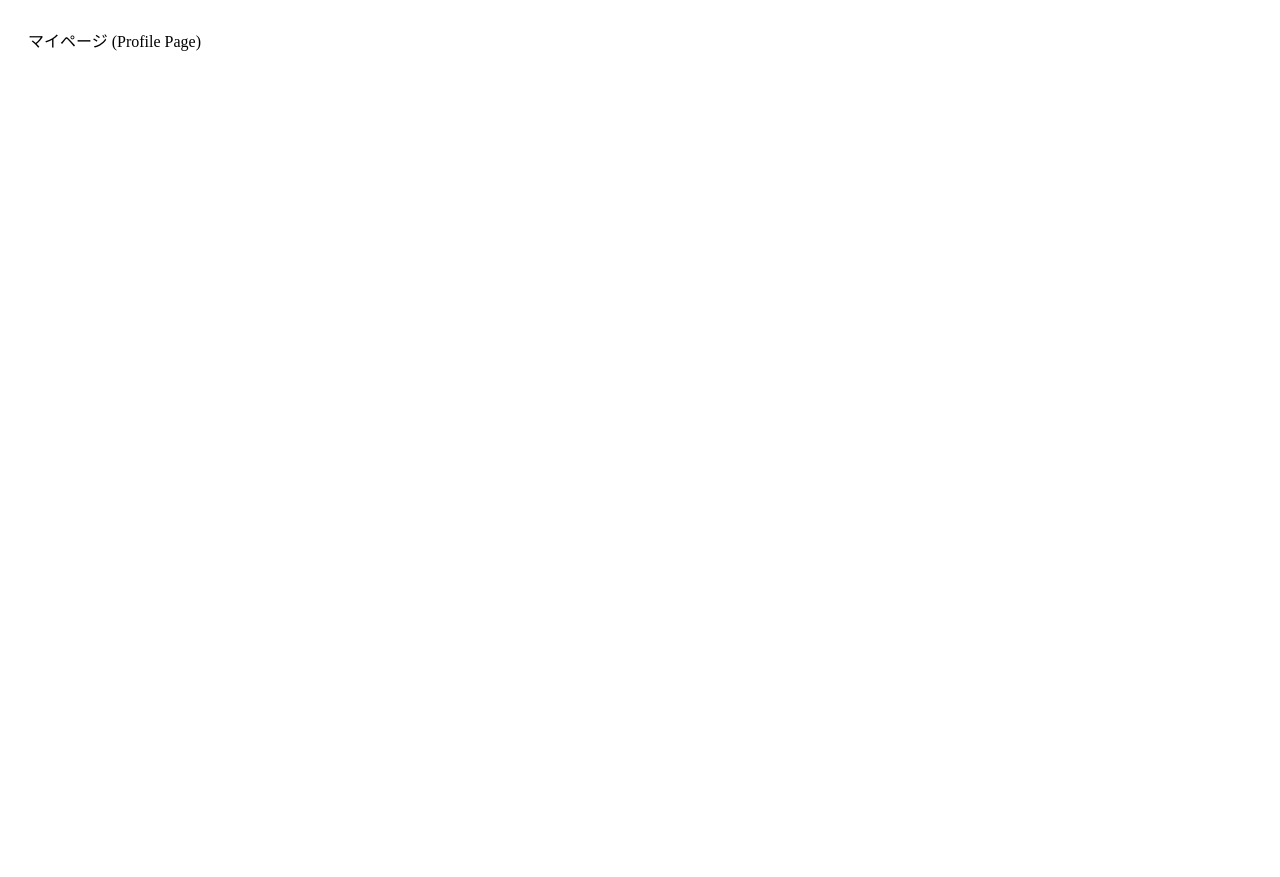
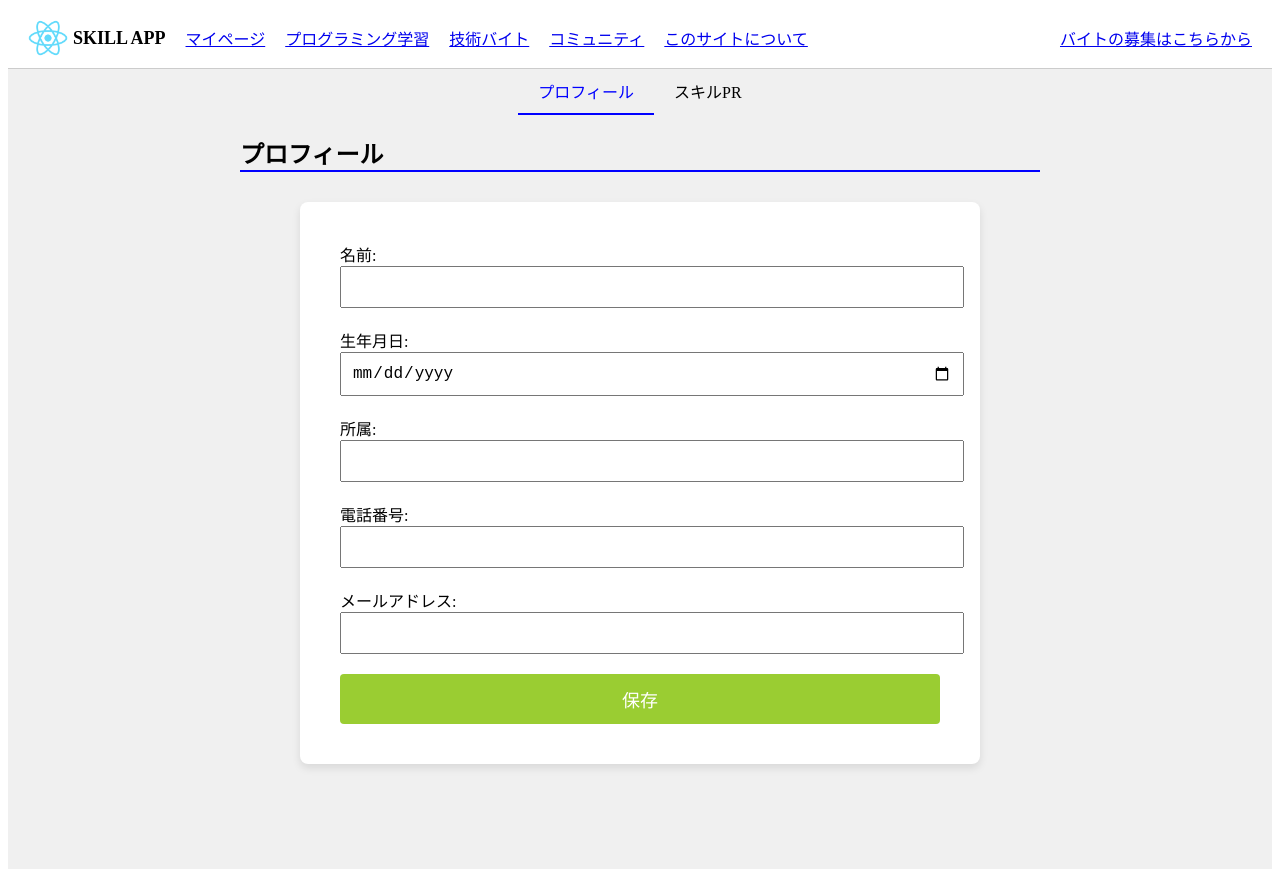
Before and after one commit to ga-mi-keke/skill-app-frontend, a React (Create React App) app: page /profile in a window 1280 px wide. Before the commit the page ends 800 px from the top, so only its background shows below. Built offline with nearby package versions, Linux system fonts and the light colour scheme; no server answers.

Commit message:
マイページ機能

```diff
--- a/src/App.js
+++ b/src/App.js
@@ -10,7 +10,7 @@ import JobPosting from './pages/Job-posting';
 import Jobs from './pages/Jobs';
 import Apply from './pages/Apply';
 import About from './pages/About';
-
+import MyPage from './pages/MyPage';
 //ページ遷移の処理を書いてる関数
 function App() {
   return (
@@ -24,11 +24,10 @@ function App() {
         <Route path="/jobs" element={<Jobs />} />
         <Route path="/apply" element={<Apply />} />
         <Route path="/about" element={<About />} />
+        <Route path="/profile" element={<MyPage />} />
         {/*まだ遷移先が作られてないから適当に中身を作ってる*/}
-        <Route path="/profile" element={<div style={{ padding: '20px' }}>マイページ (Profile Page)</div>} />
         <Route path="/learning" element={<div style={{ padding: '20px' }}>プログラミング学習 (Learning Page)</div>} />
         <Route path="/community" element={<div style={{ padding: '20px' }}>コミュニティ (Community Page)</div>} />
-        {/*<Route path="/about" element={<div style={{ padding: '20px' }}>このサイトについて (About Page)</div>} />*/}
       </Routes>
     </Router>
   );
--- /dev/null
+++ b/src/pages/MyPage.js
@@ -0,0 +1,50 @@
+// src/pages/MyPage.js
+import React, { useState } from 'react';
+import ProfileTab from './ProfileTab';
+import SkillPRTab from './SkillPRTab';
+import Header from '../components/Header';
+
+function MyPage() {
+  const [activeTab, setActiveTab] = useState('profile');
+
+  const tabStyle = {
+    padding: '10px 20px',
+    cursor: 'pointer',
+    textDecoration: 'none',
+    color: 'black',
+    borderBottom: '2px solid transparent'
+  };
+
+  const activeTabStyle = {
+    ...tabStyle,
+    color: 'blue',
+    borderBottom: '2px solid blue'
+  };
+
+  return (
+    <div>
+        <Header/>
+    <div style={{ backgroundColor: '#f0f0f0', minHeight: '100vh'}}>
+      <div style={{maxWidth: '800px', margin: '0 auto' }}>
+        {/* タブナビゲーション */}
+        <div style={{ display: 'flex', justifyContent: 'center', marginBottom: '20px' }}>
+          <div style={activeTab === 'profile' ? activeTabStyle : tabStyle} onClick={() => setActiveTab('profile')}>
+            プロフィール
+          </div>
+          <div style={activeTab === 'skills' ? activeTabStyle : tabStyle} onClick={() => setActiveTab('skills')}>
+            スキルPR
+          </div>
+        </div>
+        {/* タブの見出し（現在のタブの名称を大きく表示、下線付き） */}
+        <h2 style={{ textAlign: 'left', borderBottom: '2px solid blue', marginBottom: '30px' }}>
+          {activeTab === 'profile' ? 'プロフィール' : 'スキルPR'}
+        </h2>
+        {/* コンテンツ */}
+        {activeTab === 'profile' ? <ProfileTab /> : <SkillPRTab />}
+      </div>
+    </div>
+    </div>
+  );
+}
+
+export default MyPage;
--- /dev/null
+++ b/src/pages/ProfileTab.js
@@ -0,0 +1,106 @@
+// src/pages/ProfileTab.jsx
+import React, { useState, useEffect } from 'react';
+
+function ProfileTab() {
+  const [profile, setProfile] = useState({
+    name: '',
+    birth_date: '',
+    affiliation: '',
+    phone: '',
+    email: ''
+  });
+  const [message, setMessage] = useState('');
+
+  useEffect(() => {
+    fetch('http://localhost:3000/profile', {
+      method: 'GET',
+      headers: {
+        'Content-Type': 'application/json',
+        'Authorization': 'Bearer ' + localStorage.getItem('token')
+      },
+      credentials: 'include'
+    })
+      .then(res => {
+        if (!res.ok) throw new Error('プロフィール情報の取得に失敗しました');
+        return res.json();
+      })
+      .then(data => {
+        // birth_date を "yyyy-MM-dd" に変換
+        const formattedBirthDate = data.birth_date
+          ? new Date(data.birth_date).toISOString().split('T')[0]
+          : '';
+        setProfile({
+          ...data,
+          birth_date: formattedBirthDate
+        });
+      })
+      .catch(err => console.error(err));
+  }, []);
+
+  const handleChange = (e) => {
+    const { name, value } = e.target;
+    setProfile(prev => ({ ...prev, [name]: value }));
+  };
+
+  const handleSave = (e) => {
+    e.preventDefault();
+    fetch('http://localhost:3000/profile', {
+      method: 'PUT',
+      headers: {
+        'Content-Type': 'application/json',
+        'Authorization': 'Bearer ' + localStorage.getItem('token')
+      },
+      credentials: 'include',
+      body: JSON.stringify(profile)
+    })
+      .then(res => res.json())
+      .then(data => setMessage('プロフィールの保存が完了しました'))
+      .catch(err => console.error(err));
+  };
+
+  return (
+    <div style={{
+      backgroundColor: 'white',
+      padding: '40px',
+      borderRadius: '8px',
+      boxShadow: '0 4px 8px rgba(0,0,0,0.1)',
+      maxWidth: '600px',
+      margin: '0 auto'
+    }}>
+      <form onSubmit={handleSave} style={{ display: 'flex', flexDirection: 'column', gap: '20px' }}>
+        <div>
+          <label>名前: </label>
+          <input type="text" name="name" value={profile.name} onChange={handleChange} style={{ width: '100%', padding: '10px', fontSize: '16px' }}/>
+        </div>
+        <div>
+          <label>生年月日: </label>
+          <input type="date" name="birth_date" value={profile.birth_date} onChange={handleChange} style={{ width: '100%', padding: '10px', fontSize: '16px' }}/>
+        </div>
+        <div>
+          <label>所属: </label>
+          <input type="text" name="affiliation" value={profile.affiliation} onChange={handleChange} style={{ width: '100%', padding: '10px', fontSize: '16px' }}/>
+        </div>
+        <div>
+          <label>電話番号: </label>
+          <input type="text" name="phone" value={profile.phone} onChange={handleChange} style={{ width: '100%', padding: '10px', fontSize: '16px' }}/>
+        </div>
+        <div>
+          <label>メールアドレス: </label>
+          <input type="email" name="email" value={profile.email} onChange={handleChange} style={{ width: '100%', padding: '10px', fontSize: '16px' }}/>
+        </div>
+        <button type="submit" style={{
+          padding: '12px 20px',
+          fontSize: '18px',
+          backgroundColor: '#9acd32',
+          color: 'white',
+          border: 'none',
+          borderRadius: '4px',
+          cursor: 'pointer'
+        }}>保存</button>
+        {message && <p style={{ textAlign: 'center' }}>{message}</p>}
+      </form>
+    </div>
+  );
+}
+
+export default ProfileTab;
--- /dev/null
+++ b/src/pages/SkillPRTab.js
@@ -0,0 +1,112 @@
+// src/pages/SkillPRTab.jsx
+import React, { useState, useEffect } from 'react';
+
+function SkillPRTab() {
+  const [skills, setSkills] = useState({
+    programmingLanguages: '',
+    frameworks: '',
+    databases: '',
+    cloudPlatforms: '',
+    devTools: ''
+  });
+  const [message, setMessage] = useState('');
+
+  useEffect(() => {
+    fetch('http://localhost:3000/skills', {
+      method: 'GET',
+      headers: {
+        'Content-Type': 'application/json',
+        'Authorization': 'Bearer ' + localStorage.getItem('token')
+      },
+      credentials: 'include'
+    })
+      .then(res => {
+        if (!res.ok) throw new Error('スキル情報取得エラー');
+        return res.json();
+      })
+      .then(data => {
+        setSkills({
+          programmingLanguages: data.programming_languages || '',
+          frameworks: data.frameworks || '',
+          databases: data.dbs || '',
+          cloudPlatforms: data.cloud_platforms || '',
+          devTools: data.dev_tools || ''
+        });
+      })
+      .catch(err => console.error(err));
+  }, []);
+
+  const handleChange = (e) => {
+    const { name, value } = e.target;
+    setSkills(prev => ({ ...prev, [name]: value }));
+  };
+
+  const handleSave = (e) => {
+    e.preventDefault();
+    const payload = {
+      programming_languages: skills.programmingLanguages,
+      frameworks: skills.frameworks,
+      dbs: skills.databases,
+      cloud_platforms: skills.cloudPlatforms,
+      dev_tools: skills.devTools
+    };
+    fetch('http://localhost:3000/skills', {
+      method: 'PUT',
+      headers: {
+        'Content-Type': 'application/json',
+        'Authorization': 'Bearer ' + localStorage.getItem('token')
+      },
+      credentials: 'include',
+      body: JSON.stringify(payload)
+    })
+      .then(res => res.json())
+      .then(data => setMessage('スキル情報の保存が完了しました'))
+      .catch(err => console.error(err));
+  };
+
+  return (
+    <div style={{
+      backgroundColor: 'white',
+      padding: '40px',
+      borderRadius: '8px',
+      boxShadow: '0 4px 8px rgba(0,0,0,0.1)',
+      maxWidth: '600px',
+      margin: '0 auto'
+    }}>
+      <form onSubmit={handleSave} style={{ display: 'flex', flexDirection: 'column', gap: '20px' }}>
+        <div>
+          <label>プログラミング言語: </label>
+          <input type="text" name="programmingLanguages" value={skills.programmingLanguages} onChange={handleChange} style={{ width: '100%', padding: '10px', fontSize: '16px' }}/>
+        </div>
+        <div>
+          <label>フレームワーク: </label>
+          <input type="text" name="frameworks" value={skills.frameworks} onChange={handleChange} style={{ width: '100%', padding: '10px', fontSize: '16px' }}/>
+        </div>
+        <div>
+          <label>データベース: </label>
+          <input type="text" name="databases" value={skills.databases} onChange={handleChange} style={{ width: '100%', padding: '10px', fontSize: '16px' }}/>
+        </div>
+        <div>
+          <label>クラウドプラットフォーム: </label>
+          <input type="text" name="cloudPlatforms" value={skills.cloudPlatforms} onChange={handleChange} style={{ width: '100%', padding: '10px', fontSize: '16px' }}/>
+        </div>
+        <div>
+          <label>その他開発支援ツール: </label>
+          <input type="text" name="devTools" value={skills.devTools} onChange={handleChange} style={{ width: '100%', padding: '10px', fontSize: '16px' }}/>
+        </div>
+        <button type="submit" style={{
+          padding: '12px 20px',
+          fontSize: '18px',
+          backgroundColor: '#9acd32',
+          color: 'white',
+          border: 'none',
+          borderRadius: '4px',
+          cursor: 'pointer'
+        }}>保存</button>
+        {message && <p style={{ textAlign: 'center' }}>{message}</p>}
+      </form>
+    </div>
+  );
+}
+
+export default SkillPRTab;
```
